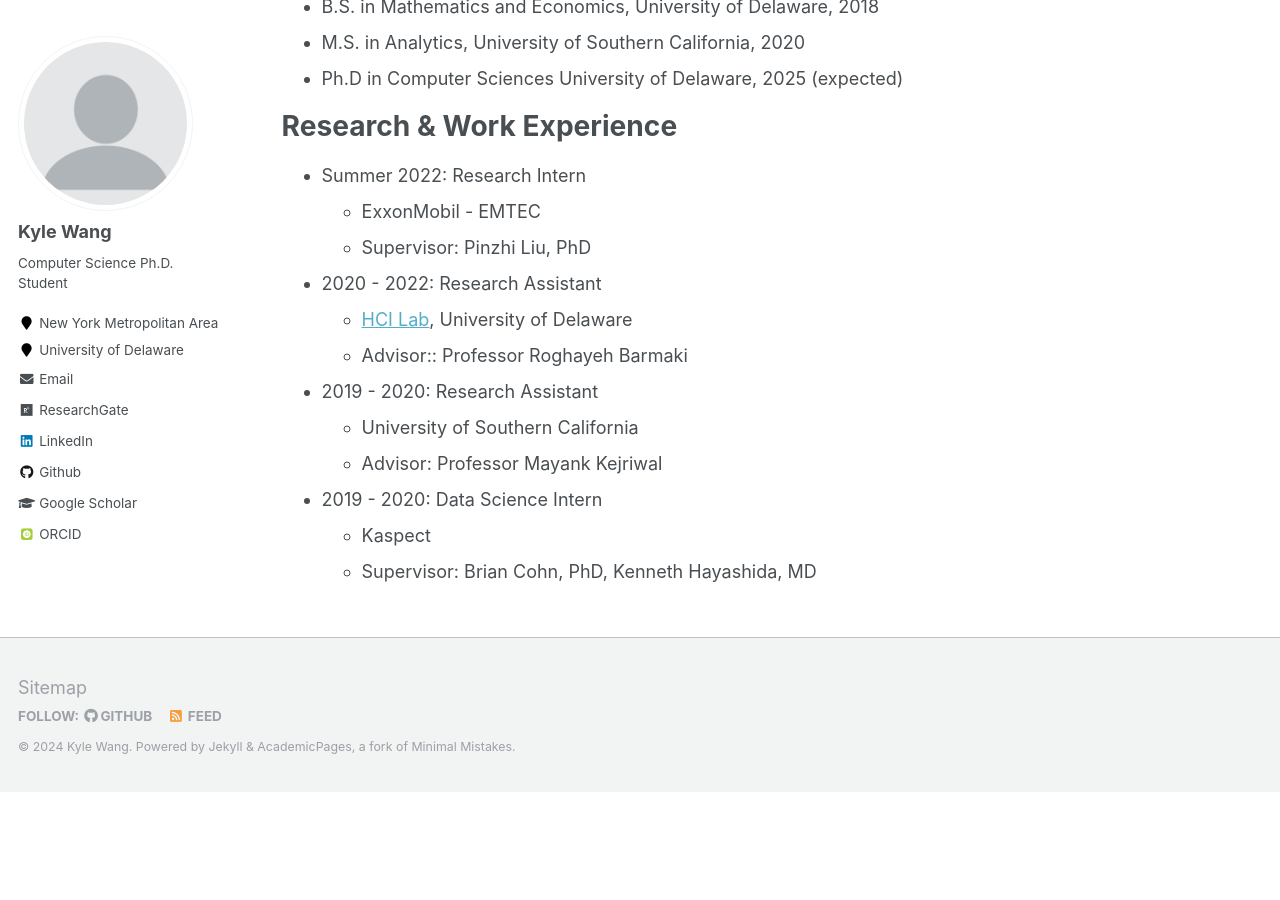
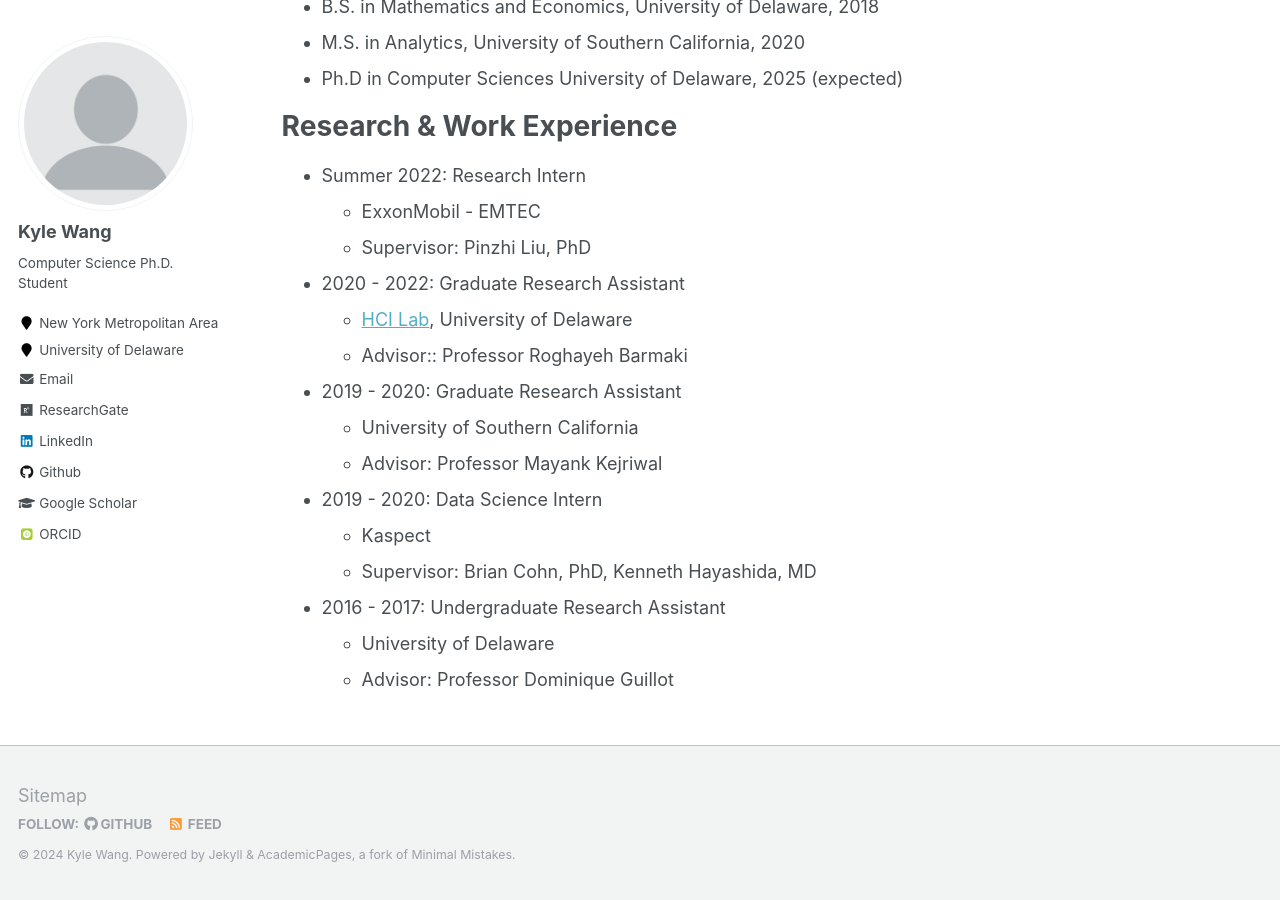
Before and after one commit to kyleearth/kyleearth.github.io, a Jekyll site: the page built from _pages/about.md, in a window 1280 px wide and 900 px high, scrolled down 512 px. Built offline with Jekyll 4.4.1, drawn with Linux system fonts in a browser that asks for light colours; some web fonts are replaced; before the commit the page ends 1304 px from its top, so only the background shows below that.

Commit message:
Update about.md

```diff
--- a/_pages/about.md
+++ b/_pages/about.md
@@ -21,14 +21,18 @@ Research & Work Experience
   * ExxonMobil - EMTEC
   * Supervisor: Pinzhi Liu, PhD
 
-* 2020 - 2022: Research Assistant
+* 2020 - 2022: Graduate Research Assistant
   * [HCI Lab](https://sites.udel.edu/hci-lab/), University of Delaware
   * Advisor:: Professor Roghayeh Barmaki
 
-* 2019 - 2020: Research Assistant
+* 2019 - 2020: Graduate Research Assistant
   * University of Southern California
   * Advisor: Professor Mayank Kejriwal
 
 * 2019 - 2020: Data Science Intern
   * Kaspect
   * Supervisor: Brian Cohn, PhD, Kenneth Hayashida, MD
+
+* 2016 - 2017: Undergraduate Research Assistant
+  * University of Delaware
+  * Advisor: Professor Dominique Guillot
```
